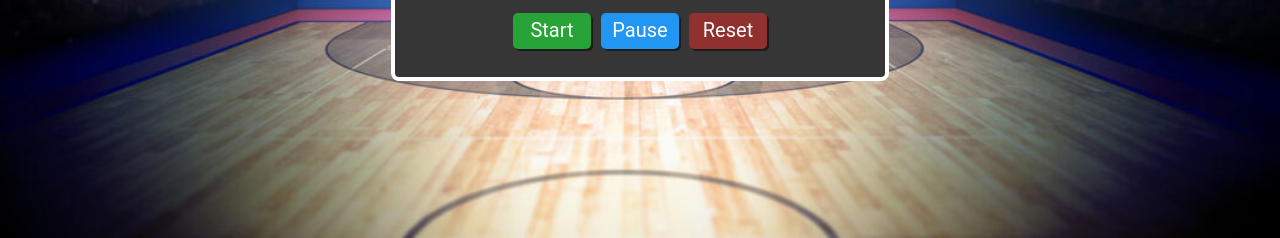
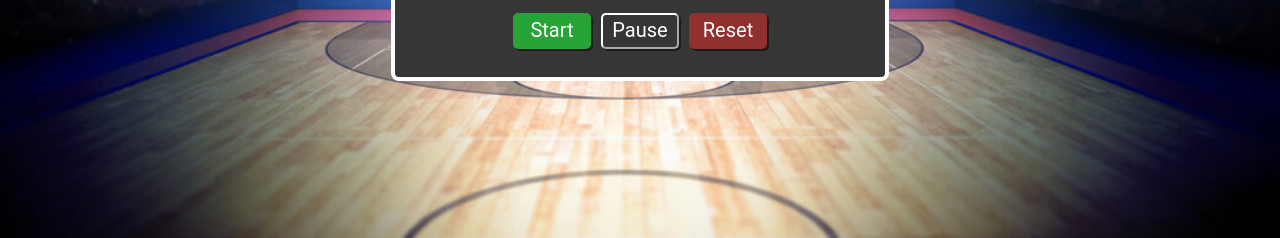
Before and after one commit to andrei-nascimento/basketball-scoreboard, a website built with Vite: page index.html in a window 1280 px wide. Shown: the part 562-800 px from the top of the page. Built offline with nearby package versions, Linux system fonts and the light colour scheme.

Commit message:
Ajuste de cor, borda e fundo dos botões

```diff
--- a/index.css
+++ b/index.css
@@ -142,8 +142,9 @@ h3 {
     height: 36px;
 
     color: white;
-    background-color: #2196f3;
-    border: none;
+    background-color: #363636;
+    border-style: solid 1px;
+    border-color: white;
     border-radius: 5px;
     cursor: pointer;
     box-shadow: 2px 2px 0 rgba(0,0,0,0.5);
```
